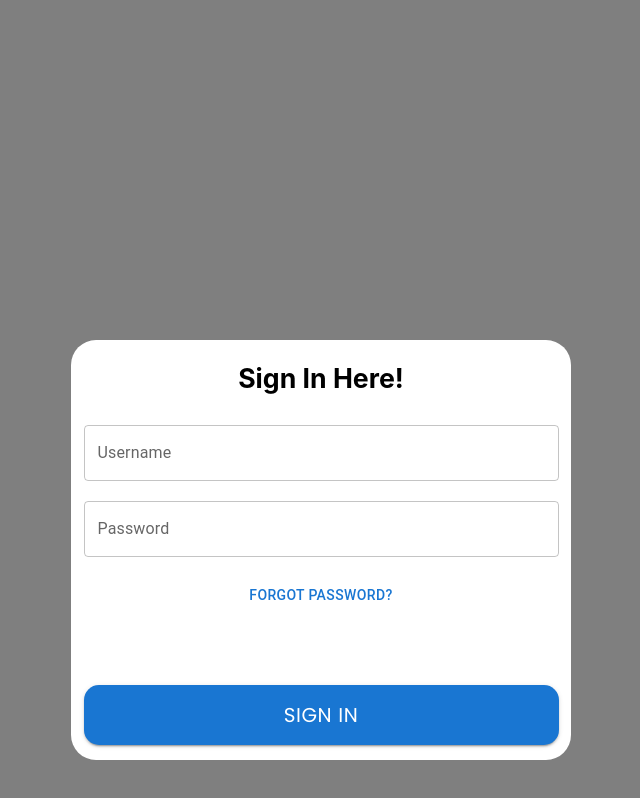
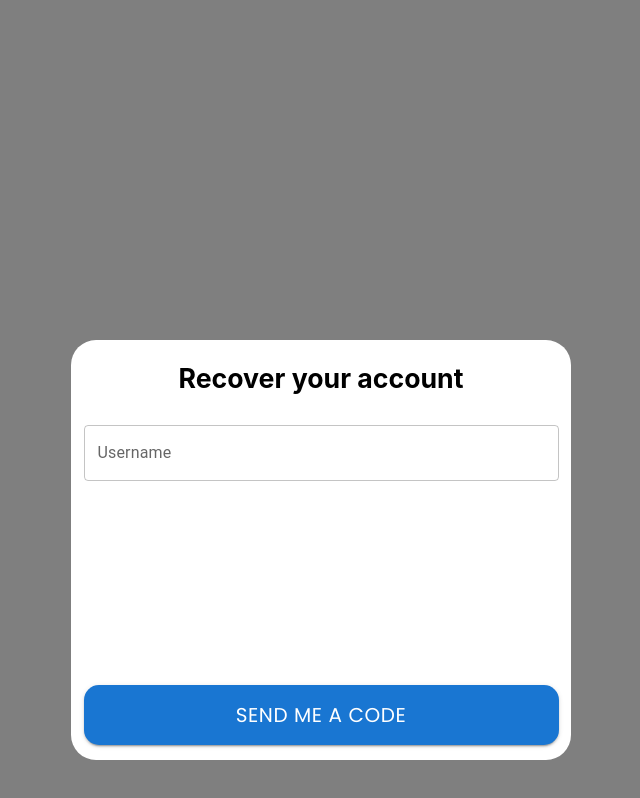
Before and after one commit to dommie123/Sheelas_Site, a React (Create React App) app in the folder frontend/: page /login in a window 1280 px wide. Both pictures are taken after a click on the button "FORGOT PASSWORD?". Shown: the whole page, without its empty margins (319-959 px from the left). Built offline with nearby package versions, Linux system fonts and the light colour scheme.

Commit message:
Added Forgot Password feature

```diff
--- a/frontend/src/components/feature/login/login-modal.js
+++ b/frontend/src/components/feature/login/login-modal.js
@@ -1,20 +1,33 @@
-import React, { useState, useEffect } from "react";
+import React, { useState, useEffect, useCallback, useMemo } from "react";
 import { useSelector, useDispatch } from "react-redux";
 import { useNavigate } from "react-router-dom";
 
-import { TextField, Link, Button, } from "@mui/material";
+import { TextField, Button, } from "@mui/material";
 
-import { logInUser } from "../../../slices/login-slice";
+import { incrementStep, logInUser, verifyUserExists, resetStepCounter, changePassword } from "../../../slices/login-slice";
+import { retrieveVerificationCode } from "../../../slices/register-slice";
 import { Modal } from "../../common/modal/modal";
 
 import "./login-modal.css";
 
 export const LoginModal = () => {
     const loggedInUser = useSelector(state => state.login.loggedInUser);
+    const forgotPasswordStep = useSelector(state => state.login.forgotPasswordStep);
+    const userExists = useSelector(state => state.login.userExists);
+    const confirmationCode = useSelector(state => state.register.confirmationCode);
+    const [forgotPassword, setForgotPassword] = useState(false);
+    const [userConfirmationCode, setUserConfirmationCode] = useState("");
+    const [confirmPass, setConfirmPass] = useState("");
     const [user, setUser] = useState({
         username: "",
         password: "",
     })
+
+    const nextButtonExtraStyles = {
+        borderRadius: "15px",
+        fontSize: "15pt",
+        fontFamily: "'Poppins', 'Outifit', sans-serif"
+    }
 
     const dispatch = useDispatch();
     const navigate = useNavigate();
@@ -22,6 +35,169 @@ export const LoginModal = () => {
     const signInUser = () => {
         dispatch(logInUser(user));
     }
+
+    const resendVerificationCode = () => {
+        dispatch(retrieveVerificationCode({email: user.email}))
+        alert("A new code was sent to your email.")
+    }
+
+    const nextStep = useCallback(() => {
+        switch(forgotPasswordStep) {
+            case 1:
+                dispatch(verifyUserExists({username: user.username}))
+
+                if (!userExists) {
+                    alert(`User ${user.username} doesn't exist in our database. Please try again.`);
+                    return;
+                }
+
+                dispatch(retrieveVerificationCode({email: loggedInUser.email}));
+                dispatch(incrementStep())
+                break;
+            case 2:
+                if (userConfirmationCode !== confirmationCode) {
+                    alert("That code doesn't match the one we sent you! Please try again.");
+                    return;
+                }
+
+                dispatch(incrementStep())
+                break;
+            case 3:
+                if (user.password !== confirmPass) {
+                    alert("The passwords don't match! Please try again.");
+                    return;
+                }
+
+                dispatch(changePassword(user));
+                dispatch(resetStepCounter());
+                setForgotPassword(false);
+        }
+    }, [forgotPasswordStep, loggedInUser, user, confirmPass, userExists])
+
+    const determineModalContent = () => {
+        if (!forgotPassword) {
+            return {
+                topContent: (<h2 className="login-header">Sign In Here!</h2>),
+                centerContent: (
+                    <div className="login-wrapper">
+                        <TextField className="login-text-field" variant="outlined" label="Username" onChange={(e) => setUser({...user, username: e.target.value})} />
+                        <br />
+                        <TextField className="login-text-field" variant="outlined" label="Password" onChange={(e) => setUser({...user, password: e.target.value})} type="password" />
+                        <br />
+                        <Button variant="text" onClick={() => setForgotPassword(true)}>Forgot Password?</Button>
+                    </div>
+                ),
+                bottomContent: (
+                    <Button
+                        className="login-next-button"
+                        variant="contained"
+                        sx={nextButtonExtraStyles}
+                        onClick={signInUser}
+                    >Sign In</Button>
+                )
+            }
+        }
+
+        switch(forgotPasswordStep) {
+            case 1:
+                return {
+                    topContent: (<h2 className="login-header">Recover your account</h2>),
+                    centerContent: (
+                        <div className="login-wrapper">
+                            <TextField className="login-text-field" variant="outlined" label="Username" onChange={(e) => setUser({...user, username: e.target.value})} />
+                        </div>
+                    ),
+                    bottomContent: (
+                        <Button
+                            className="login-next-button"
+                            variant="contained"
+                            sx={nextButtonExtraStyles}
+                            onClick={nextStep}
+                        >
+                            Send me a code
+                        </Button>
+                    )
+                }
+            case 2:
+                return {
+                    topContent: <h2 className='login-header'>We sent you a code!</h2>,
+                    centerContent: (
+                        <div className='login-wrapper'>
+                            <TextField
+                                variant='outlined'
+                                label="Verification Code"
+                                onChange={(e) => setUserConfirmationCode(e.target.value)}
+                                className='login-text-field'
+                                type='password'
+                            />
+                            <br />
+                            <Button variant='text' onClick={resendVerificationCode}>Didn't receive a code?</Button>
+                        </div>
+                    ),
+                    bottomContent: (
+                        <Button
+                            className='login-next-button'
+                            variant="contained"
+                            sx={nextButtonExtraStyles}
+                            disabled={Boolean(!userConfirmationCode)}
+                            onClick={nextStep}
+                        >
+                            Verify
+                        </Button>
+                    )
+                }
+            case 3:
+                return {
+                    topContent: <h2 className="login-header">Change your password</h2>,
+                    centerContent: (
+                        <div className="login-wrapper">
+                            <TextField
+                                variant="outlined"
+                                label="Password"
+                                onChange={(e) => setUser({...user, password: e.target.value})}
+                                className="login-text-field"
+                                type="password"
+                            />
+                            <br />
+                            <TextField
+                                variant="outlined"
+                                label="Confirm Password"
+                                onChange={(e) => setConfirmPass(e.target.value)}
+                                className="login-text-field"
+                                type="password"
+                            />
+                        </div>
+                    ),
+                    bottomContent: (
+                        <Button
+                            className='login-next-button'
+                            variant="contained"
+                            sx={nextButtonExtraStyles}
+                            disabled={Boolean(!userConfirmationCode)}
+                            onClick={nextStep}
+                        >
+                            Sign In
+                        </Button>
+                    )
+                }
+            default:
+                return {
+                    topContent: <></>,
+                    centerContent: <></>,
+                    bottomContent: <></>
+                }
+        }
+    }
+
+    useMemo(() => {
+        if (!userExists) {
+            alert(`User ${user.username} doesn't exist in our database. Please try again.`);
+            return;
+        }
+
+        dispatch(retrieveVerificationCode({email: loggedInUser.email}));
+        dispatch(incrementStep())
+    }, [userExists])
 
     useEffect(() => {
         // If the user is already logged in, send them home.
@@ -33,30 +209,10 @@ export const LoginModal = () => {
 
     return (
         <Modal
-            topContent={<h2 className="login-header">Sign In Here!</h2>}
-            centerContent={
-                <div className="login-wrapper">
-                    <TextField className="login-text-field" variant="outlined" label="Username" onChange={(e) => setUser({...user, username: e.target.value})} />
-                    <br />
-                    <TextField className="login-text-field" variant="outlined" label="Password" onChange={(e) => setUser({...user, password: e.target.value})} type="password" />
-                    <br />
-                    <Button variant="text">Forgot Password?</Button>
-                </div>
-            }
-            bottomContent={
-                <Button
-                    className="login-next-button"
-                    variant="contained"
-                    sx={
-                        {
-                            borderRadius: "15px",
-                            fontSize: "15pt",
-                            fontFamily: "'Poppins', 'Outifit', sans-serif"
-                        }
-                    }
-                    onClick={signInUser}
-                >Sign In</Button>
-            }
+            topContent={determineModalContent().topContent}
+            centerContent={determineModalContent().centerContent}
+            bottomContent={determineModalContent().bottomContent}
         />
     )
+
 }
```
Also changed, not shown: frontend/src/slices/login-slice.js (+74 -1 lines), 1 other file (tests, documents, lock files or other folders).
